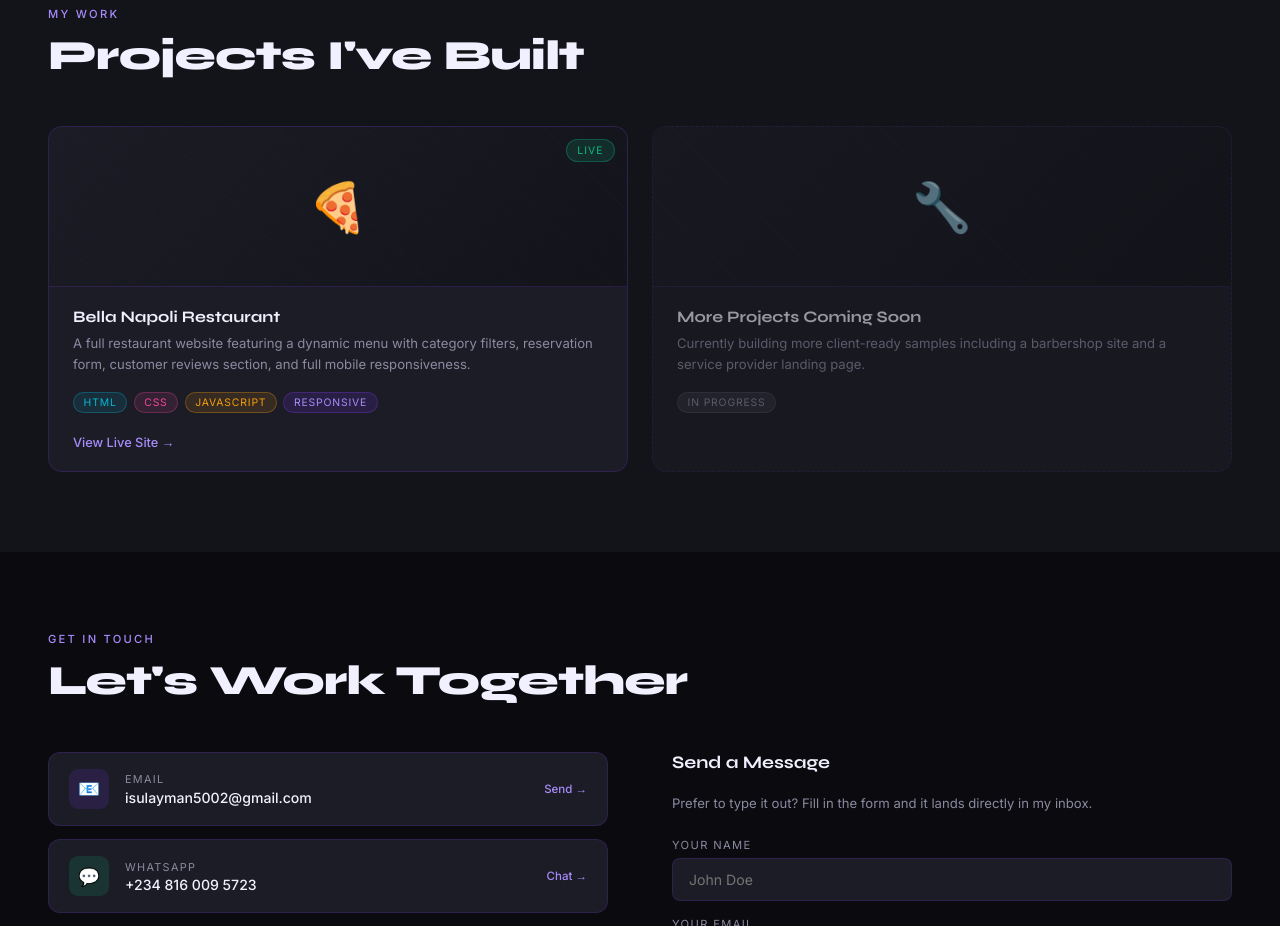
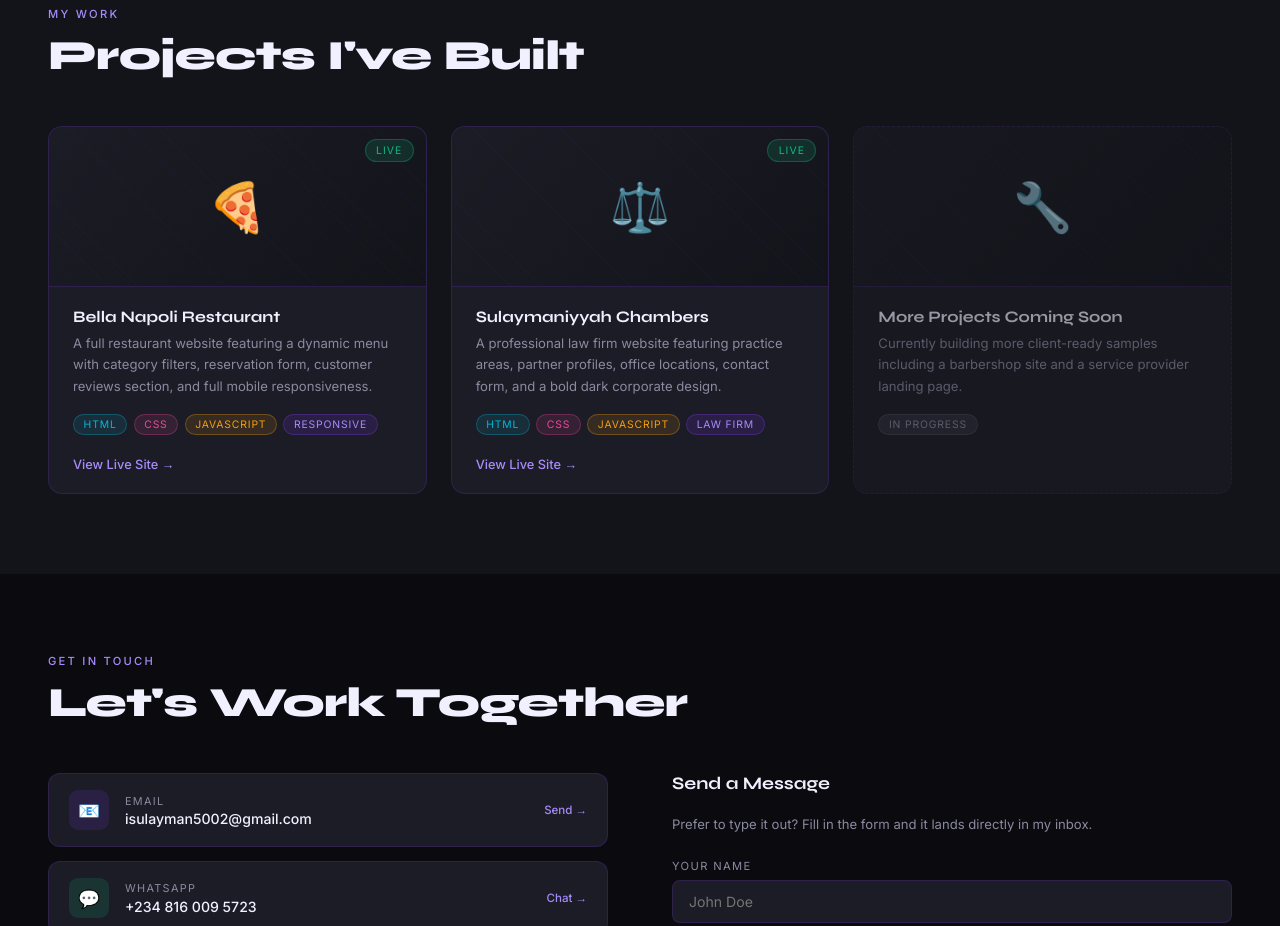
Before and after one commit to isulayman5002-cpu/portfolio, a plain HTML site: page index.html in a window 1280 px wide. Shown: the part 2420-3346 px from the top of the page. Drawn offline with Linux system fonts and the light colour scheme.

Commit message:
Add new project cards and update contact form

```diff
--- a/index.html
+++ b/index.html
@@ -143,7 +143,6 @@ h2{font-family:'Syne',sans-serif;font-size:clamp(1.8rem,3.5vw,2.6rem);font-weigh
 .channel-action{font-size:0.72rem;color:var(--purple-light);font-weight:500;white-space:nowrap}
 .contact-note{font-size:0.76rem;color:var(--muted);line-height:1.6;padding-top:1rem;border-top:0.5px solid var(--border)}
 .contact-note span{color:var(--green);font-weight:500}
-
 .contact-form{display:flex;flex-direction:column;gap:1rem}
 .contact-form h3{font-family:'Syne',sans-serif;font-size:1.1rem;font-weight:700;margin-bottom:0.25rem}
 .contact-form p{font-size:0.82rem;color:var(--muted);margin-bottom:0.5rem;line-height:1.6}
@@ -265,6 +264,8 @@ footer{background:var(--surface);padding:2rem 3rem;border-top:0.5px solid var(--
   <span class="section-label">My Work</span>
   <h2>Projects I've Built</h2>
   <div class="work-grid">
+
+    <!-- Project 1: Bella Napoli -->
     <div class="work-card">
       <div class="work-preview">
         <div class="work-preview-bg"></div>
@@ -283,6 +284,28 @@ footer{background:var(--surface);padding:2rem 3rem;border-top:0.5px solid var(--
         <a href="https://isulayman5002-cpu.github.io/bella-napoli" target="_blank" class="work-link">View Live Site →</a>
       </div>
     </div>
+
+    <!-- Project 2: Sulaymaniyyah Chambers -->
+    <div class="work-card">
+      <div class="work-preview">
+        <div class="work-preview-bg"></div>
+        <span style="position:relative;z-index:1;font-size:3rem">⚖️</span>
+        <span class="work-preview-label">Live</span>
+      </div>
+      <div class="work-body">
+        <div class="work-title">Sulaymaniyyah Chambers</div>
+        <div class="work-desc">A professional law firm website featuring practice areas, partner profiles, office locations, contact form, and a bold dark corporate design.</div>
+        <div class="work-tags">
+          <span class="work-tag htag-cyan">HTML</span>
+          <span class="work-tag htag-pink">CSS</span>
+          <span class="work-tag htag-amber">JavaScript</span>
+          <span class="work-tag htag-purple">Law Firm</span>
+        </div>
+        <a href="https://sulaymaniyyah-chambers.netlify.app" target="_blank" class="work-link">View Live Site →</a>
+      </div>
+    </div>
+
+    <!-- Coming Soon Card -->
     <div class="work-card" style="border-style:dashed;opacity:0.6">
       <div class="work-preview">
         <div class="work-preview-bg"></div>
@@ -296,6 +319,7 @@ footer{background:var(--surface);padding:2rem 3rem;border-top:0.5px solid var(--
         </div>
       </div>
     </div>
+
   </div>
 </section>
 
@@ -388,9 +412,8 @@ form.addEventListener('submit', async function(e){
   const data = new FormData(form);
   try {
     const res = await fetch('https://formspree.io/f/mbdejgne', {
-      method: 'POST',
-      body: data,
-      headers: {'Accept': 'application/json'}
+      method:'POST', body:data,
+      headers:{'Accept':'application/json'}
     });
     if(res.ok){
       btn.textContent = 'Message Sent ✓';
```
